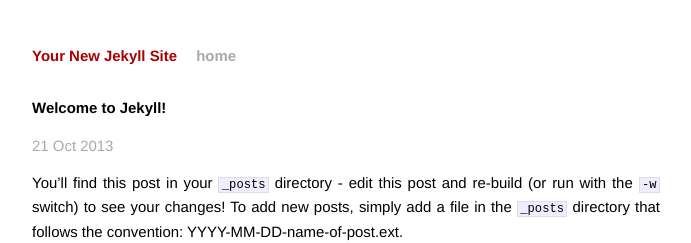
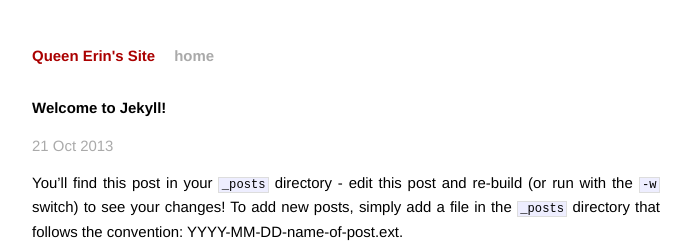
Before and after one commit to erholmes/one-handed-solitaire, a Jekyll site: the page built from _posts/2013-10-21-welcome-to-jekyll.markdown, in a window 1280 px wide. Shown: the top 243 px of the page, without its empty margins (294-985 px from the left). Built offline with Jekyll 4.4.1, drawn with Linux system fonts in a browser that asks for light colours; Markdown is read by kramdown in place of the engine named in the settings.

Commit message:
config and layout changes

```diff
--- a/_config.yml
+++ b/_config.yml
@@ -1,3 +1,4 @@
-name: Your New Jekyll Site
+name: Queen Erin's Site
 markdown: redcarpet
 pygments: true
+baseurl: /qerin
```
